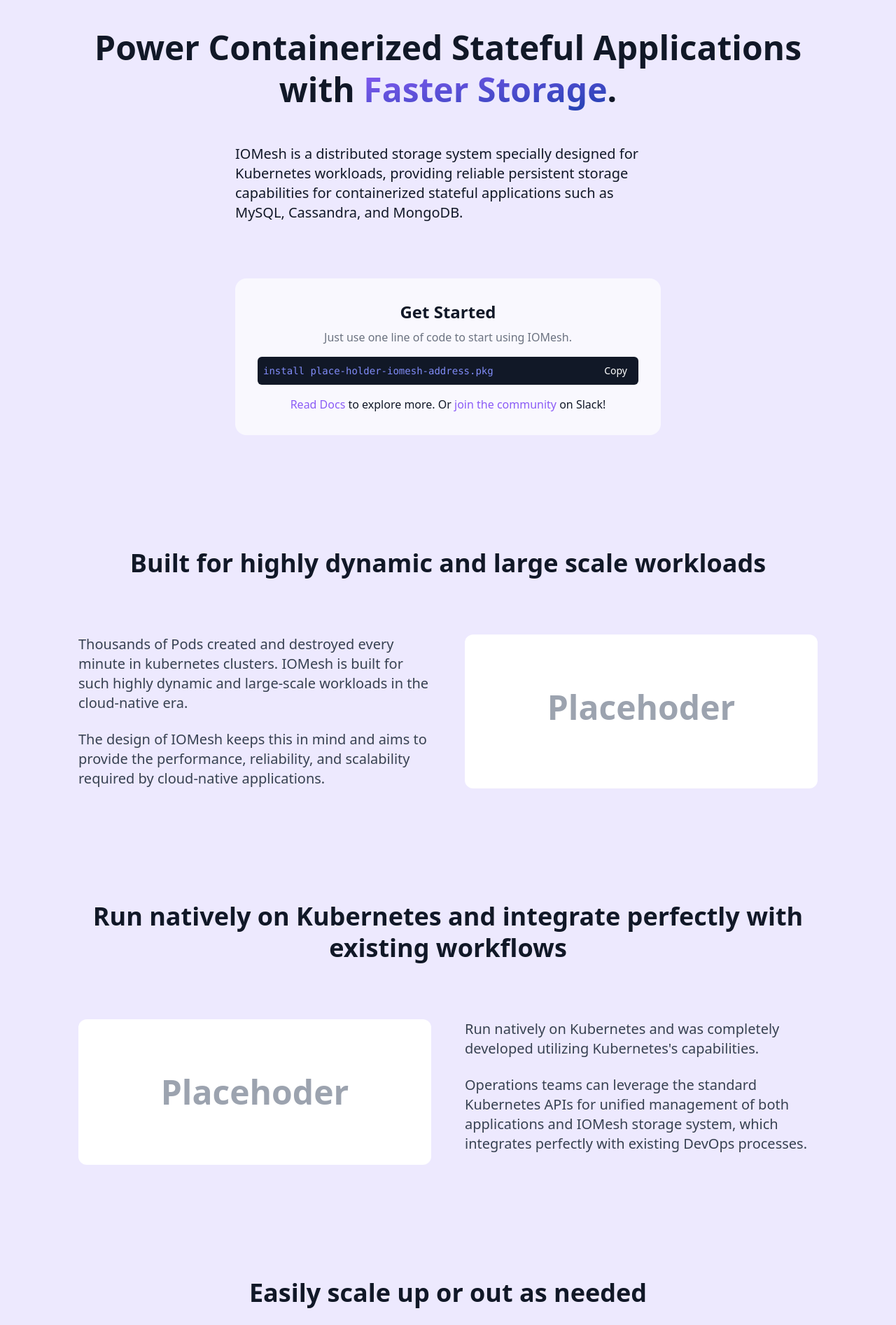
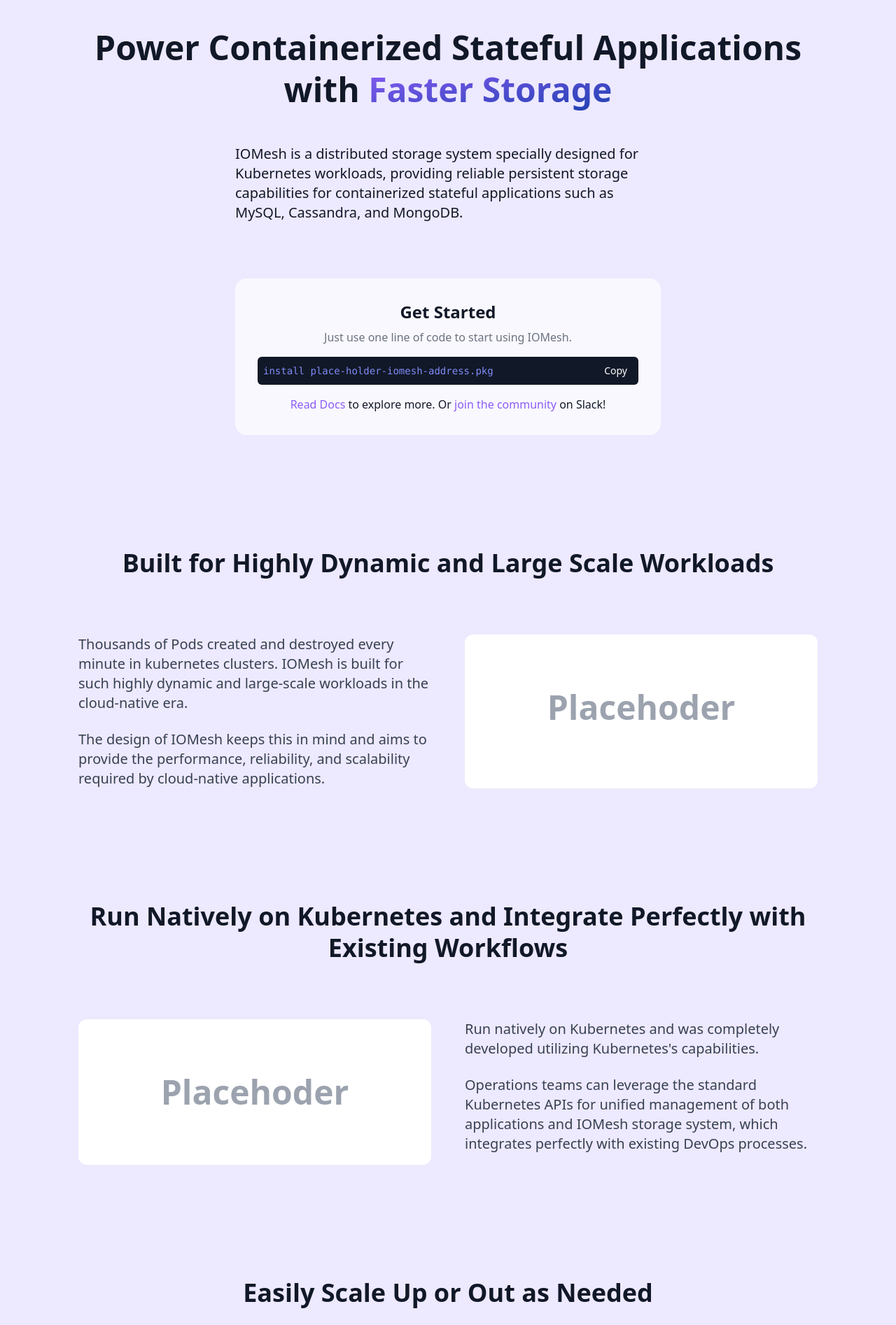
Before and after one commit to SmartX-Design/IOMesh-website, a Next.js app: page / in a window 1280 px wide. Shown: the part 226-2120 px from the top of the page at 70% size. Built offline with nearby package versions, Linux system fonts and the light colour scheme.

Commit message:
Update Title Case

```diff
--- a/pages/index.js
+++ b/pages/index.js
@@ -20,7 +20,7 @@
 
         <h1 className="block text-5xl font-bold text-center w-full leading-tight mb-12">
           <p>Power Containerized Stateful Applications</p>
-          <p>with <span className="bg-clip-text text-transparent bg-gradient-to-br from-purple-500 to-blue-800">Faster Storage</span>.</p>
+          <p>with <span className="bg-clip-text text-transparent bg-gradient-to-br from-purple-500 to-blue-800">Faster Storage</span></p>
         </h1>
 
         <div className="text-xl w-2/4 mx-auto mb-20">
@@ -50,7 +50,7 @@
 
       <section className="p-20">
         <h2 className="block text-4xl font-bold text-center w-full leading-tight mb-20">
-          Built for highly dynamic and large scale workloads
+          Built for Highly Dynamic and Large Scale Workloads
         </h2>
         <div className="flex">
           <div className="w-2/4 space-y-6 text-xl text-gray-700 mr-12">
@@ -69,7 +69,7 @@
 
       <section className="p-20">
         <h2 className="block text-4xl font-bold text-center w-full leading-tight mb-20">
-          Run natively on Kubernetes and integrate perfectly with existing workflows
+          Run Natively on Kubernetes and Integrate Perfectly with Existing Workflows
         </h2>
         <div className="flex">
           <div className="w-2/4 space-y-6 text-xl text-gray-700 order-last">
@@ -88,7 +88,7 @@
 
       <section className="p-20">
         <h2 className="block text-4xl font-bold text-center w-full leading-tight mb-20">
-          Easily scale up or out as needed
+          Easily Scale Up or Out as Needed
         </h2>
         <div className="flex">
           <div className="w-2/4 space-y-6 text-xl text-gray-700">
```
